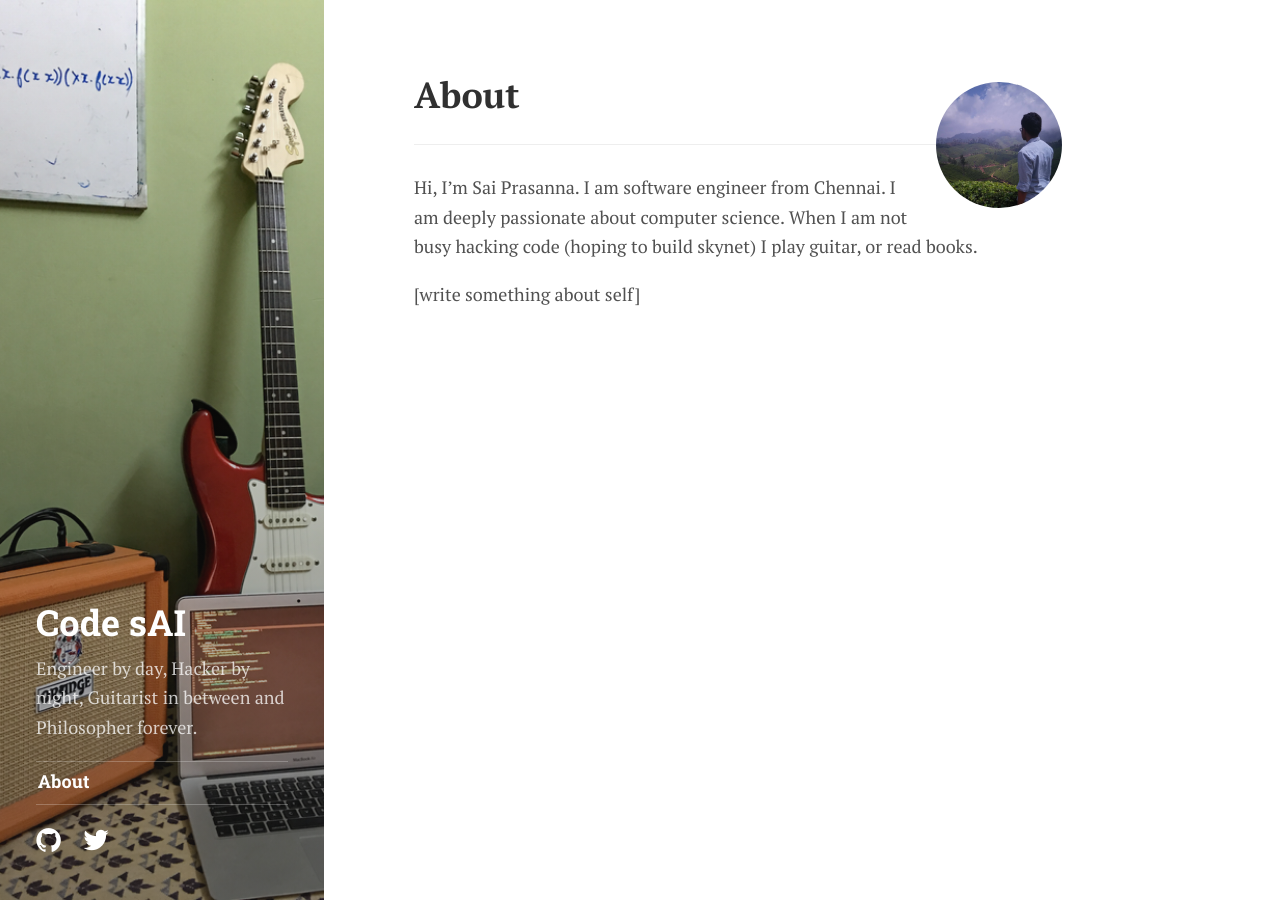
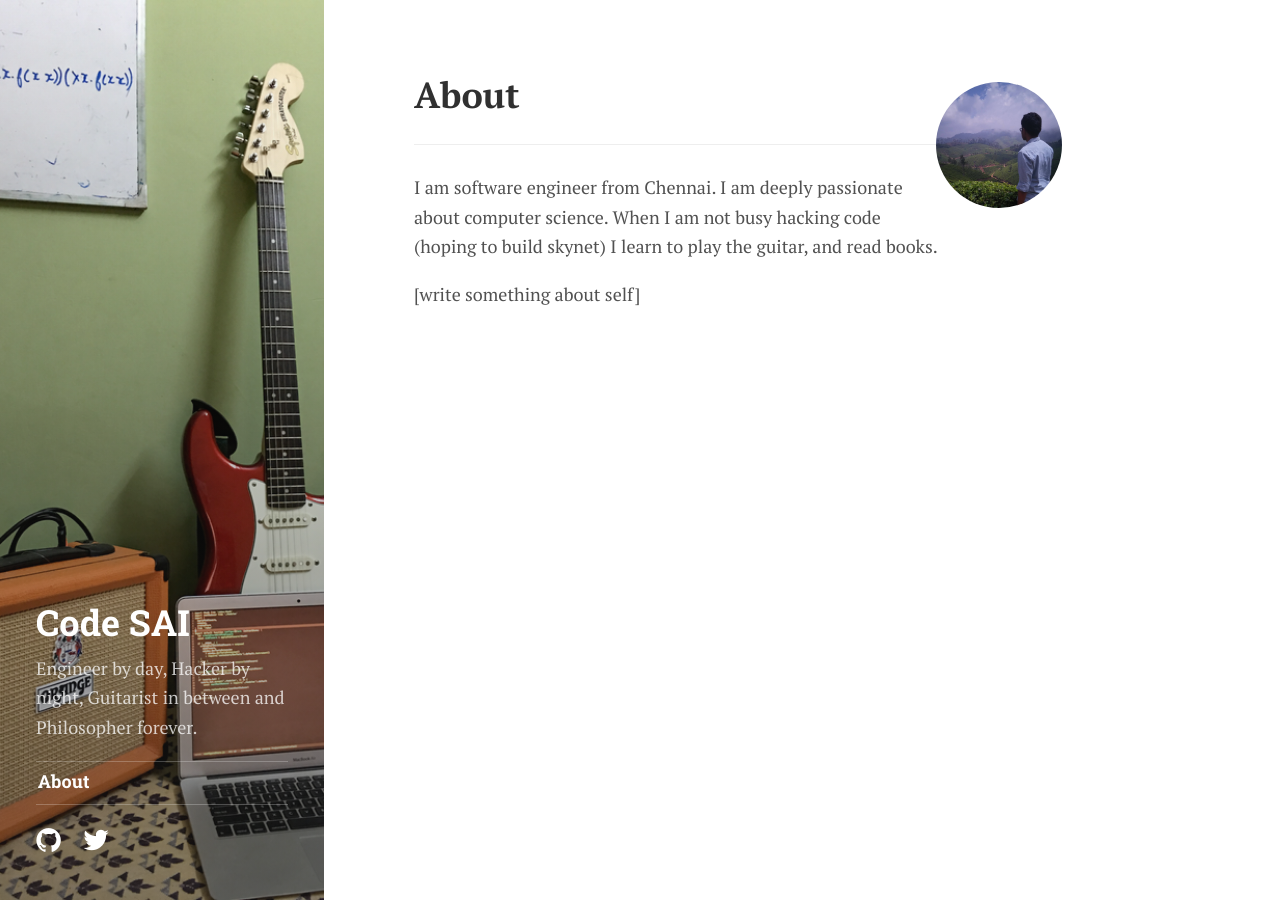
Before and after one commit to sai-prasanna/sai-prasanna.github.io, a Jekyll site: the page built from about.md, in a window 1280 px wide. Built offline with Jekyll 4.4.1, drawn with Linux system fonts in a browser that asks for light colours; some web fonts are replaced.

Commit message:
New post, and port one from medium

```diff
--- a/_config.yml
+++ b/_config.yml
@@ -7,7 +7,7 @@ url:              http://saiprasanna.in
 # Set to '' in case of hosting on `http://<your-github-name>.github.io`
 baseurl:          ''
 
-title:            Code sAI
+title:            Code SAI
 
 # Markdown enabled, however don't use more than one paragraph (enforced by `>`)
 description:      >
@@ -35,9 +35,11 @@ author:
 
   # Markdown enabled, can use multiple paragraphs (enabled by `|`)
   about:          |
-    Hi, I'm Sai Prasanna. I am software engineer from Chennai. I am deeply passionate about computer science. When I am not busy hacking
-    code  (hoping to build skynet) I play guitar, or read books.
+    I am software engineer from Chennai. I am deeply passionate about computer science.
+    When I am not busy hacking code  (hoping to build skynet) I learn to play the guitar,
+    and read books.
 
+timezone: Asia/Calcutta
 
 kramdown:
   math_engine: mathjax
```
